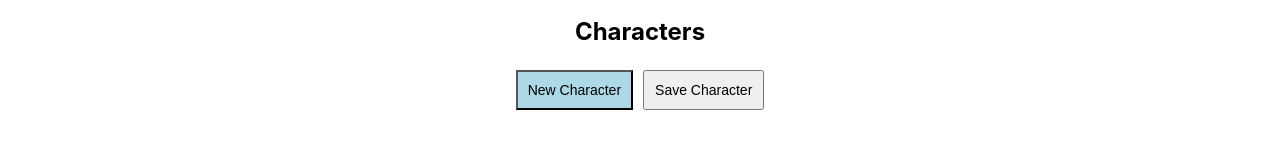
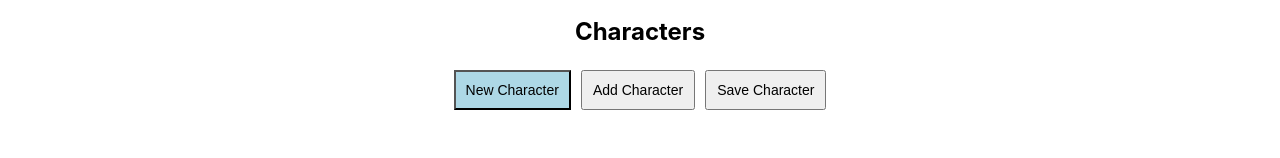
Before and after one commit to faizanjehangir/recruiting-webapp-character, a React (Create React App) app: page / in a window 1280 px wide. Shown: the part 156-314 px from the top of the page. Built offline with nearby package versions, Linux system fonts and the light colour scheme; no server answers.

Commit message:
feat: add new character

```diff
--- a/src/App.js
+++ b/src/App.js
@@ -23,6 +23,23 @@ function App() {
   const [selectedClass, setSelectedClass] = useState(null);
 
   const selectedCharacter = characters.find(char => char.id === selectedCharacterId);
+
+  const addCharacter = () => {
+    const newCharacter = {
+      id: Date.now(),
+      name: `Character ${characters.length + 1}`,
+      attributes: ATTRIBUTE_LIST.reduce((acc, attr) => {
+        acc[attr] = 10;
+        return acc;
+      }, {}),
+      skills: SKILL_LIST.reduce((acc, skill) => {
+        acc[skill.name] = 0;
+        return acc;
+      }, {}),
+    };
+    setCharacters([...characters, newCharacter]);
+    setSelectedCharacterId(newCharacter.id);
+  };
 
   useEffect(() => {
     fetch(`https://recruiting.verylongdomaintotestwith.ca/api/faizanjehangir/character`)
@@ -123,6 +140,7 @@ function App() {
             {character.name}
           </button>
         ))}
+        <button onClick={addCharacter}>Add Character</button>
         <button onClick={() => saveCharacter()}>Save Character</button>
       </div>
       {selectedCharacter && (
```
